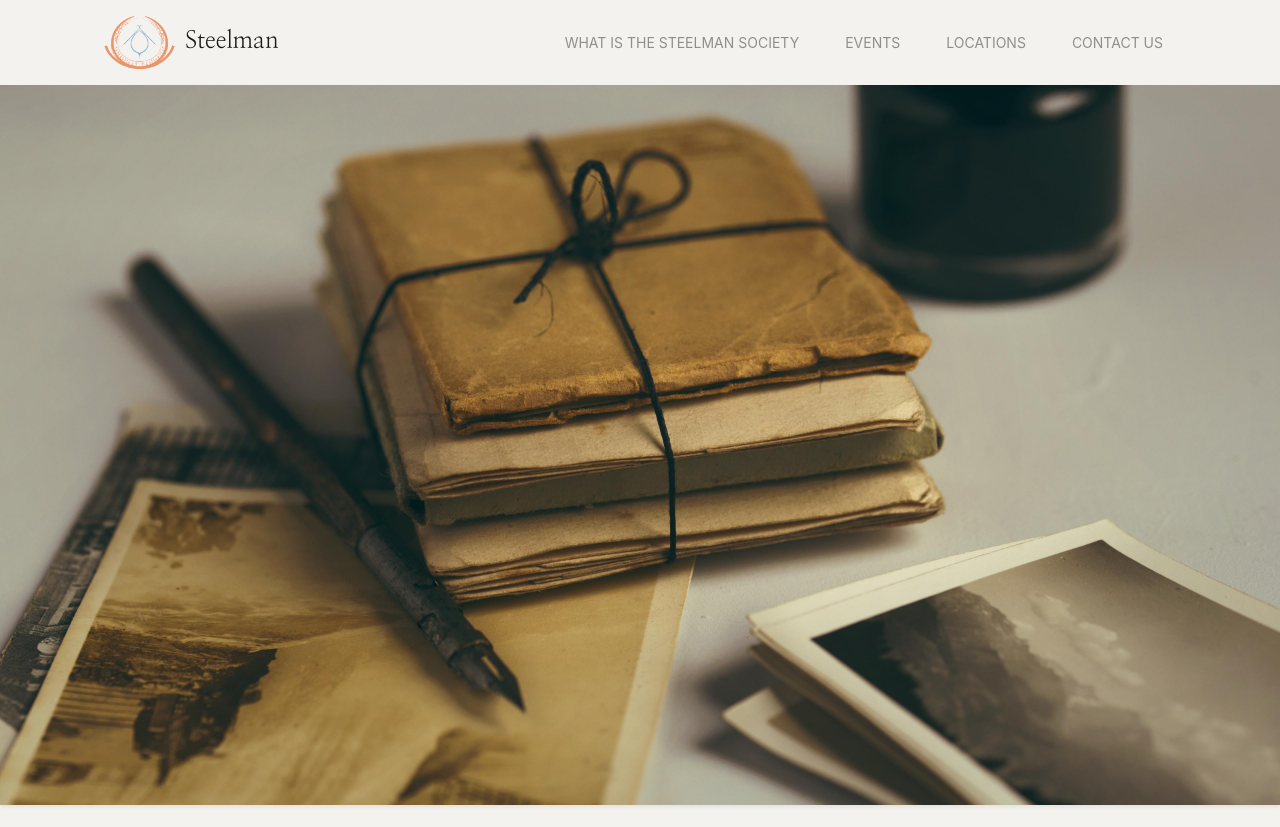
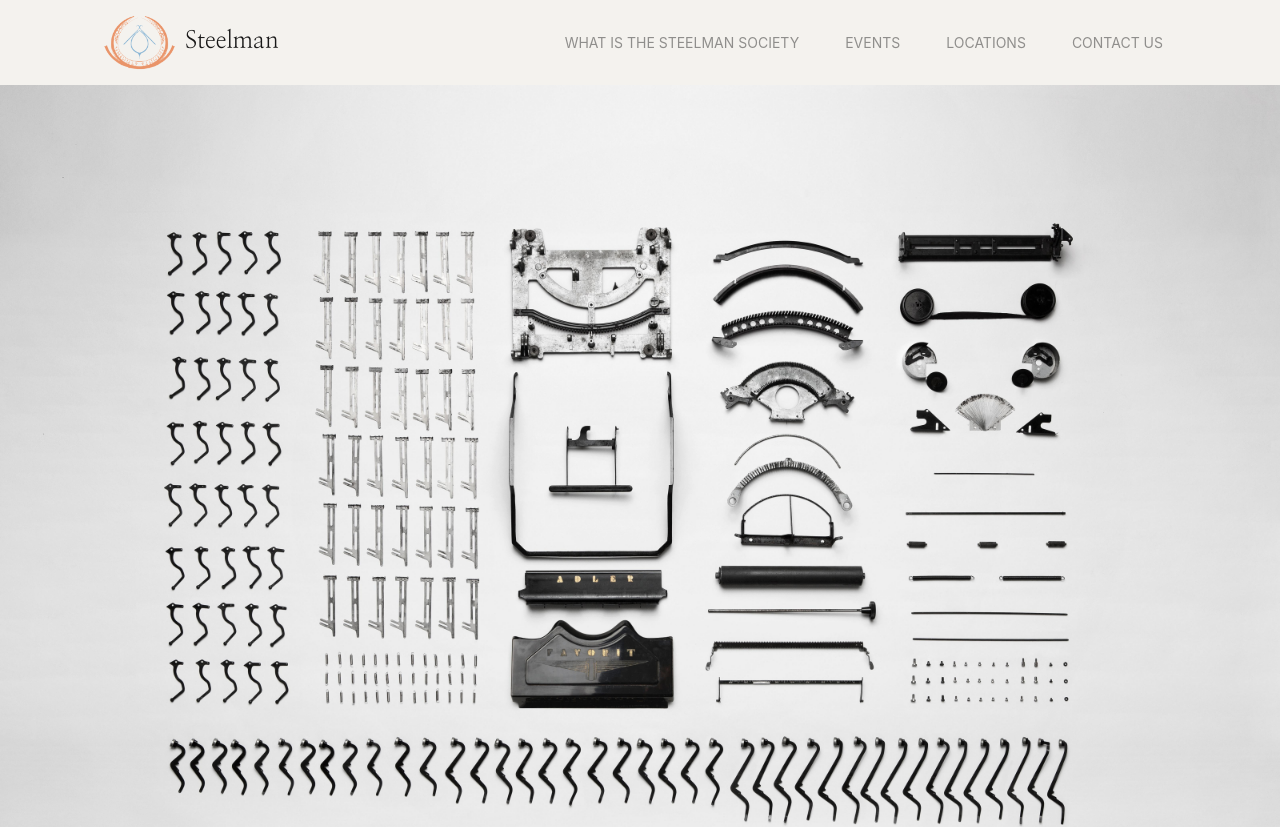
Before and after one commit to reachquiros/steelman-site, a React (Create React App) app: page / in a window 1280 px wide. Shown: the top 827 px of the page. Built offline with nearby package versions, Linux system fonts and the light colour scheme.

Commit message:
added new image to front page

```diff
--- a/src/components/home/Home.js
+++ b/src/components/home/Home.js
@@ -1,5 +1,6 @@
 import React, { useEffect } from "react";
 import home_front from "../../assets/images/home_front.jpg";
+import typewriter_open from "../../assets/images/typewriter_open.jpg";
 import mid_elem_leaf from "../../assets/images/mid_elem_leaf.jpg";
 import Aos from "aos";
 import "aos/dist/aos.css";
@@ -11,9 +12,9 @@ const Home = (props) => {
     Aos.init({ duration: 2000 });
   }, []);
   return (
-    <div className={` ${styles.body} `}>
+    <div className={`${styles.body} `}>
       <div className="container-fluid p-0">
-        <img src={home_front} alt="" className="img-fluid shadow-sm" />
+        <img src={typewriter_open} alt="" className="img-fluid height-auto " />
       </div>
       <div data-aos="fade-in">
         <div className="my-5 mx-2">
--- a/src/components/whatIs/WhatIs.js
+++ b/src/components/whatIs/WhatIs.js
@@ -73,7 +73,7 @@ const WhatIs = () => {
                 <h1>
                   <div className="display-5">Our Method</div>
                   <div className="display-6 text-muted">
-                    Growth through strife
+                    Growth Through Strife
                   </div>
                 </h1>
                 <p className="lead my-4">
```
Also changed, not shown: src/assets/images/typewriter_open.jpg (added), 1 other file (tests, documents, lock files or other folders).
